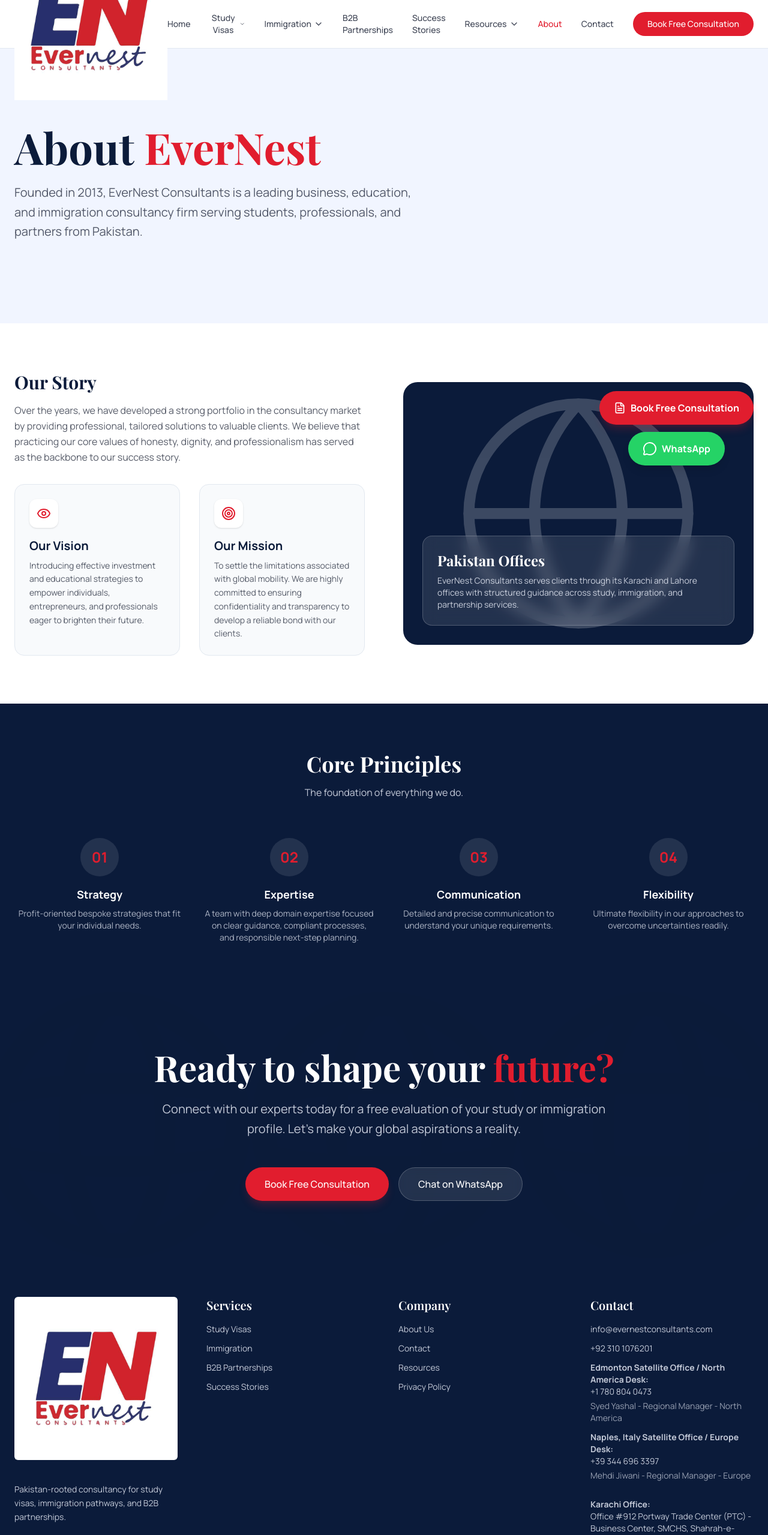
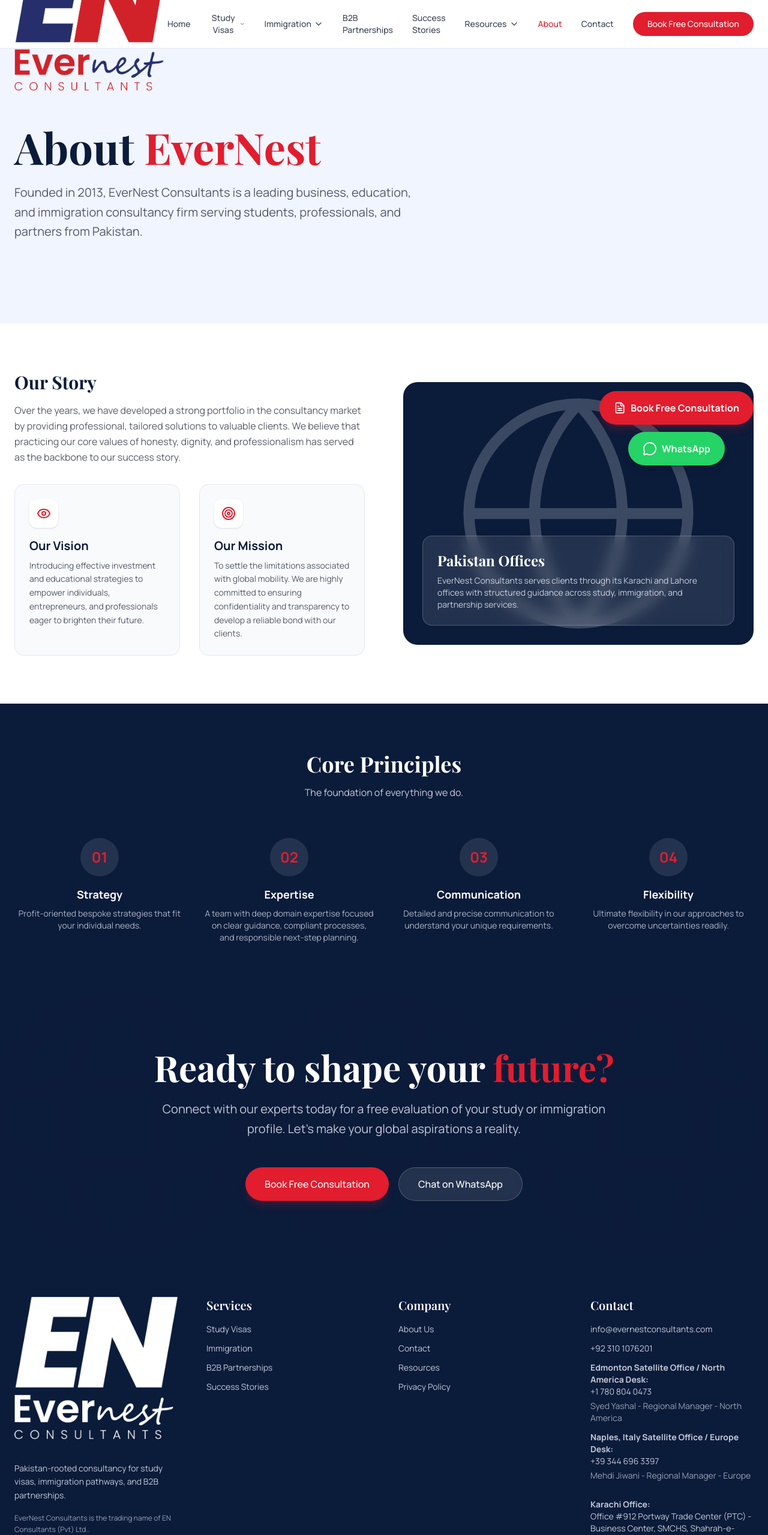
Before and after one commit to Nightmares4u/EverNest-Website-, a Next.js app in the folder evernest/: page /about in a window 1280 px wide. Shown: the top 2559 px of the page at 60% size. Built offline with nearby package versions, Linux system fonts and the light colour scheme; a web font is replaced by a local one.

Commit message:
brand update: replace shared logo assets

```diff
--- a/evernest/src/components/shared/Footer.tsx
+++ b/evernest/src/components/shared/Footer.tsx
@@ -8,13 +8,14 @@
       <div className="container mx-auto px-4 md:px-6">
         <div className="grid grid-cols-1 md:grid-cols-2 lg:grid-cols-4 gap-12 mb-12">
           <div className="space-y-4">
-            <Link href="/" className="inline-block bg-white p-2 rounded-md">
+            <Link href="/" className="inline-block">
               <Image
-                src="/brand/evernest-logo.jpeg"
-                alt={siteConfig.name}
-                width={150}
-                height={50}
-                className="h-auto w-auto"
+                src="/brand/evernest-logo-white.png"
+                alt="EN Consultants (Pvt) Ltd."
+                width={616}
+                height={536}
+                className="h-16 w-auto object-contain"
+                sizes="64px"
               />
             </Link>
             <p className="text-brand-ice/80 text-sm mt-4 leading-relaxed max-w-xs">
--- a/evernest/src/components/shared/Header.tsx
+++ b/evernest/src/components/shared/Header.tsx
@@ -6,7 +6,6 @@
 import { usePathname } from "next/navigation"
 import { Menu, X, ChevronDown } from "lucide-react"
 
-import { siteConfig } from "@/data/site"
 import { Button } from "@/components/ui/button"
 import { cn } from "@/lib/utils"
 
@@ -96,11 +95,12 @@
         <div className="flex h-20 items-center justify-between">
           <Link href="/" className="flex items-center space-x-2">
             <Image
-              src="/brand/evernest-logo.jpeg"
-              alt={siteConfig.name}
-              width={140}
-              height={40}
-              className="h-10 w-auto object-contain"
+              src="/brand/evernest-logo.png"
+              alt="EverNest Consultants"
+              width={617}
+              height={537}
+              className="h-14 w-auto object-contain"
+              sizes="(max-width: 768px) 64px, 72px"
               priority
             />
           </Link>
--- a/evernest/src/lib/metadata.ts
+++ b/evernest/src/lib/metadata.ts
@@ -39,7 +39,7 @@
   type = "website",
 }: MetadataInput): Metadata {
   const url = absoluteUrl(path);
-  const image = absoluteUrl("/brand/evernest-logo.jpeg");
+  const image = absoluteUrl("/brand/evernest-logo.png");
 
   return {
     title,
```
Also changed, not shown: evernest/public/brand/evernest-logo-white.png (added), evernest/public/brand/evernest-logo.png (added).
